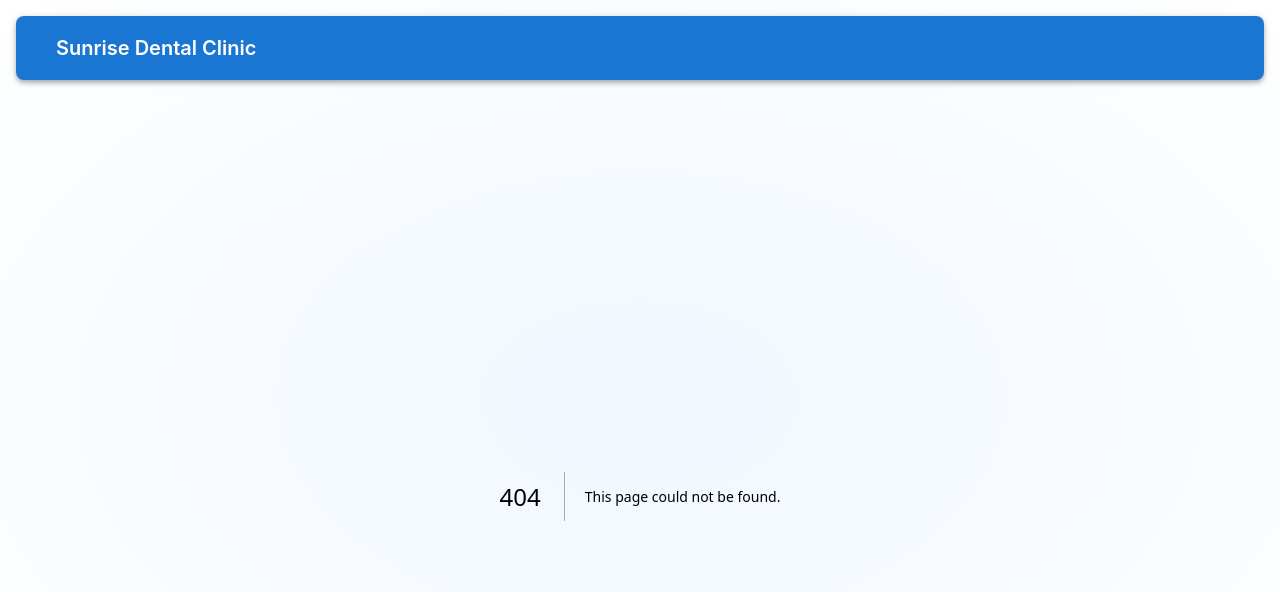
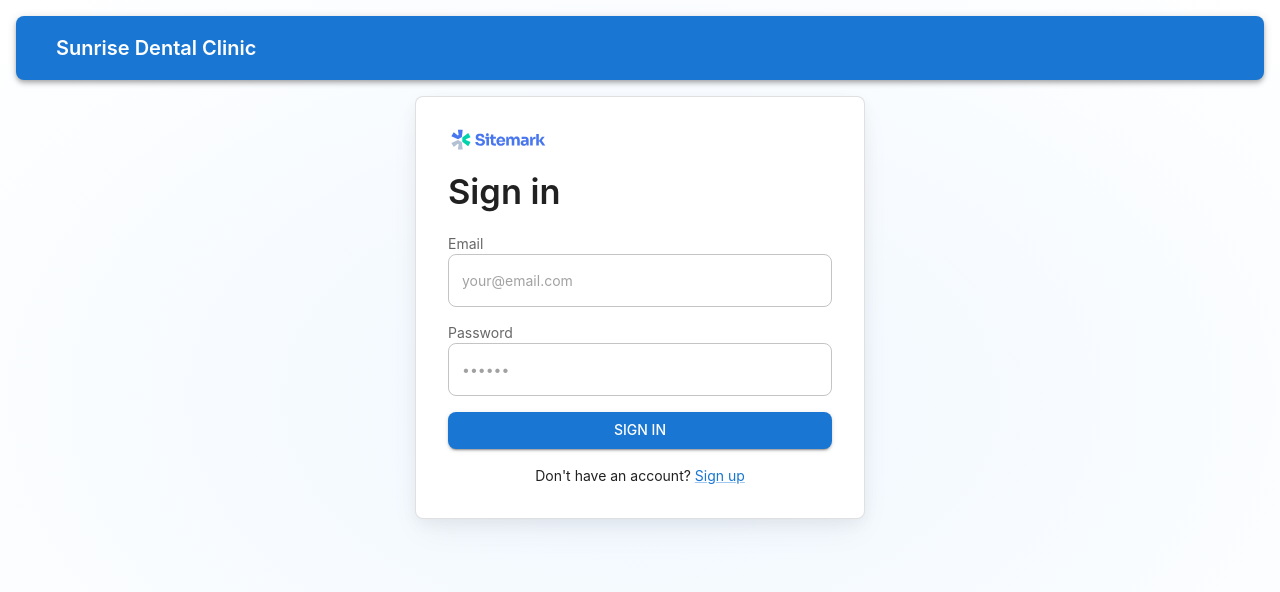
Before and after one commit to UDJayasumana/sunrise-dental-clinic-frontend, a Next.js app: page /sign-in in a window 1280 px wide. Before the commit this address had no page. Shown: the top 592 px of the page. Built offline with nearby package versions, Linux system fonts and the light colour scheme; what @mui/material-nextjs would draw is missing.

Commit message:
Implement Sign-In page with features

```diff
--- /dev/null
+++ b/app/(auth)/sign-in/page.tsx
@@ -0,0 +1,102 @@
+
+"use client";
+
+import { useForm, SubmitHandler } from 'react-hook-form';
+import { BackendSignInError, SignInFormValues } from '@/types/auth.types';
+
+import {
+    Box,
+    Button,
+    FormControl,
+    FormLabel,
+    Link,
+    TextField,
+    Typography
+} from '@mui/material';
+import apiServer from '@/lib/api/client/api-server';
+import { AUTH_ENDPOINTS } from '@/lib/endpoints';
+import { SitemarkIcon } from '@/components/icons/custom-Icons';
+import { Card } from "@/components/common/card";
+
+
+const SignInPage = () => {
+
+    const {
+        register,
+        handleSubmit,
+        setError,
+        formState: { errors },
+      } = useForm<SignInFormValues>();
+
+      const onSubmit: SubmitHandler<SignInFormValues> = async (data) => {
+        try {
+          const res = await apiServer.post(AUTH_ENDPOINTS.auth.signin, data);
+        } catch (err: any) {
+          const error: BackendSignInError = err.response?.data;
+
+          if (error?.errors) {
+            Object.keys(error.errors).forEach((key) => {
+              const field = key as keyof SignInFormValues;
+              setError(field, { type: "server", message: error.errors![field] });
+            });
+          }
+        }
+      };
+
+  return (
+    <Card variant="outlined">
+        <SitemarkIcon />
+        <Typography
+        component="h1"
+        variant="h4"
+        sx={{ width: "100%", fontSize: "clamp(2rem, 10vw, 2.15rem)" }}
+      >
+        Sign in
+      </Typography>
+      <Box
+        component="form"
+        onSubmit={handleSubmit(onSubmit)}
+        sx={{ display: "flex", flexDirection: "column", gap: 2 }}
+      >
+        <FormControl>
+          <FormLabel htmlFor="email">Email</FormLabel>
+          <TextField
+            {...register("email")}
+            autoComplete="email"
+            id="email"
+            placeholder="your@email.com"
+            error={!!errors.email}
+            helperText={errors.email?.message}
+            fullWidth
+            variant="outlined"
+          />
+        </FormControl>
+        <FormControl>
+          <FormLabel htmlFor="password">Password</FormLabel>
+          <TextField
+            {...register("password")}
+            autoComplete="new-password"
+            id="password"
+            placeholder="••••••"
+            type="password"
+            error={!!errors.password}
+            helperText={errors.password?.message}
+            fullWidth
+            variant="outlined"
+          />
+        </FormControl>
+        <Button type="submit" fullWidth variant="contained">
+          Sign in
+        </Button>
+        <Typography sx={{ textAlign: "center" }}>
+          Don't have an account?{" "}
+          <Link href="/sign-up" variant="body2" sx={{ alignSelf: "center" }}>
+            Sign up
+          </Link>
+        </Typography>
+      </Box>
+    </Card>
+  )
+}
+
+export default SignInPage
```
